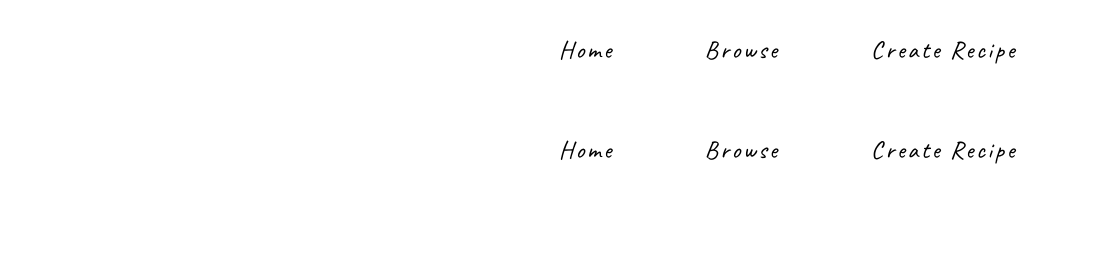
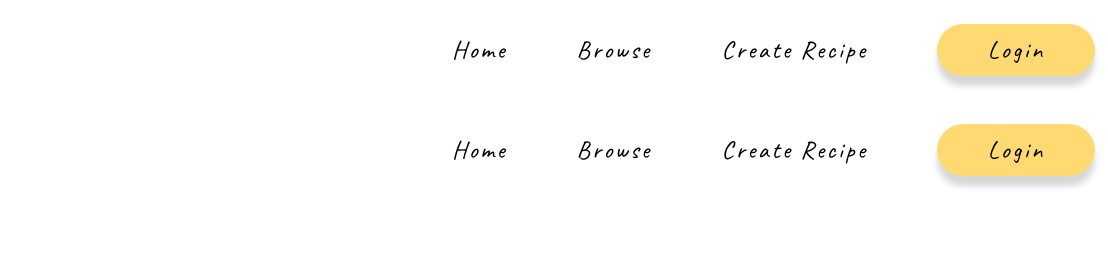
Before and after one commit to n315-nanipime/JungleFinalProject, a website with bundled scripts: page index.html in a window 1280 px wide. Shown: the top 280 px of the page, 172-1280 px from the left. Built offline with nearby package versions, Linux system fonts and the light colour scheme; files whose address does not match are found by name.

Commit message:
login btn

```diff
--- a/app/app.js
+++ b/app/app.js
@@ -69,8 +69,17 @@ function initApp() {
 function loopData() {
   let hashTag = window.location.hash;
   let pageID = hashTag.replace("#", "");
+
   var pages = document.getElementById("app");
+
   $(pages).html(MODEL.changePage(pageID));
+}
+
+function btnListeners() {
+  document.getElementById("loginBtn").addEventListener("click", (e) => {
+    e.preventDefault();
+    $();
+  });
 }
 
 /**
--- a/index.html
+++ b/index.html
@@ -16,6 +16,9 @@
         <a href="#home">Home</a>
         <a href="#browse">Browse</a>
         <a href="#create">Create Recipe</a>
+      </div>
+      <div class="loginAccount">
+        <button id="loginBtn">Login</button>
       </div>
     </nav>
 
--- a/scss/nav.scss
+++ b/scss/nav.scss
@@ -33,3 +33,20 @@ nav .links {
   justify-content: space-evenly;
   letter-spacing: 2.5px;
 }
+
+nav .loginAccount {
+  margin-right: 1%;
+}
+
+nav #loginBtn {
+  background: #ffd972 0% 0% no-repeat padding-box;
+  width: 158px;
+  height: 52px;
+  box-shadow: 0px 10px 6px #00000029;
+  border-radius: 26px;
+  border-width: 0;
+
+  font-family: caveatRegular;
+  font-size: 25px;
+  letter-spacing: 2.5px;
+}
```
Also changed, not shown: css/styles.css, 1 other file.
